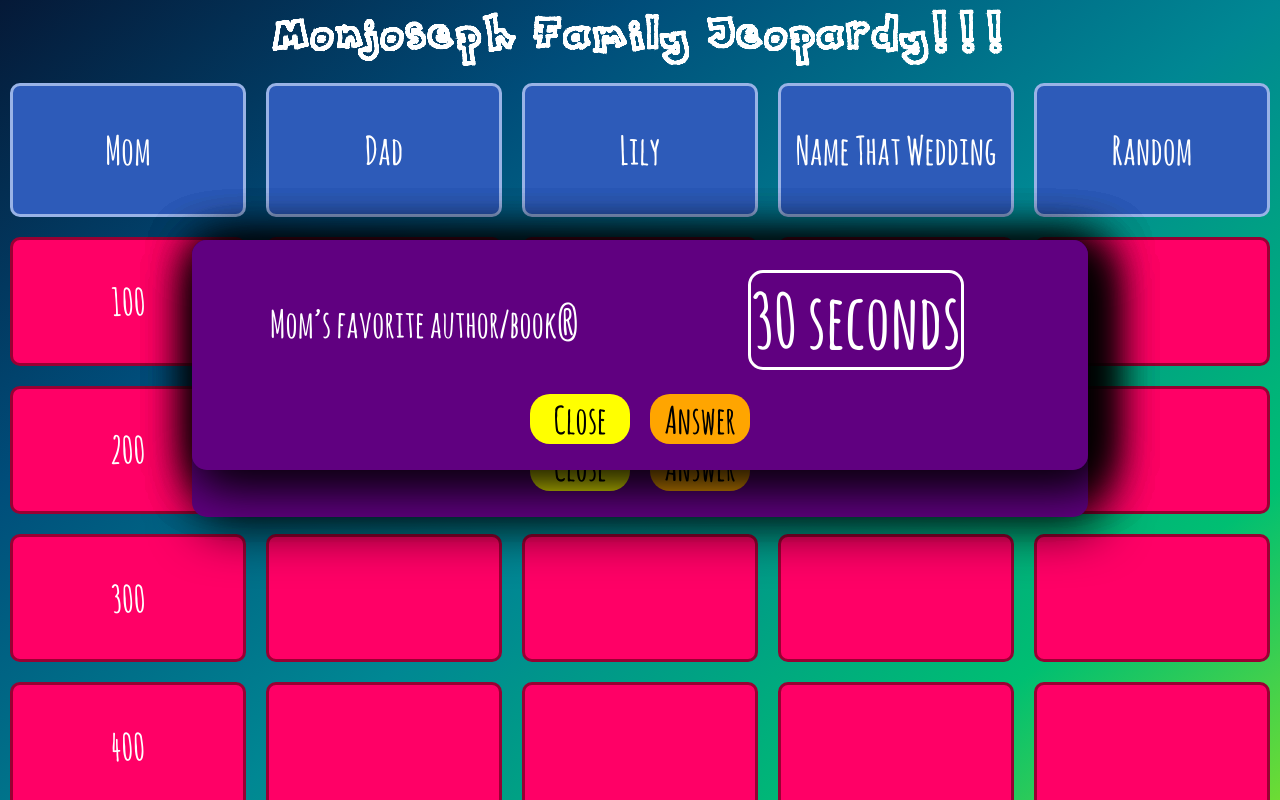
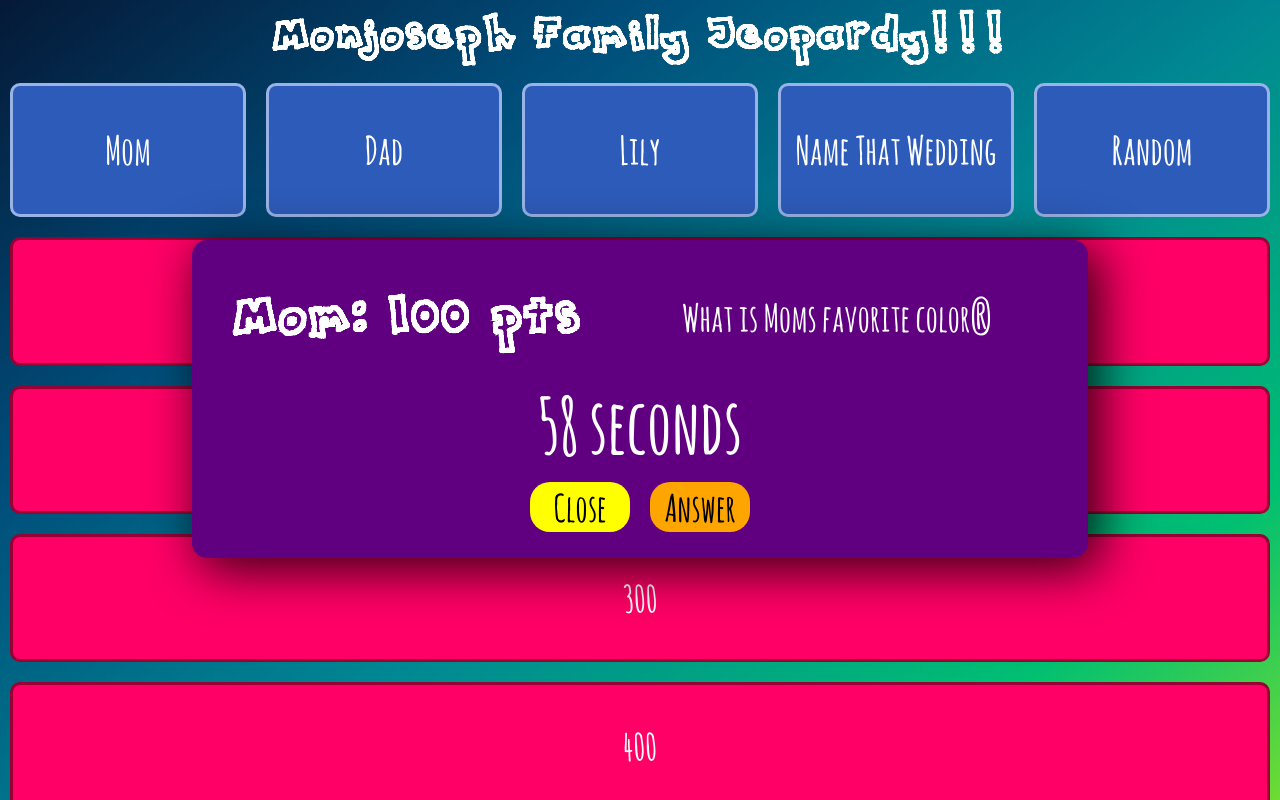
Before and after one commit to InnaMon/jeopardy, a React (Create React App) app: page / in a window 1280 px wide. Both pictures are taken after a click on the element "100". Shown: the top 800 px of the page. Built offline with nearby package versions, Linux system fonts and the light colour scheme.

Commit message:
have a working modal that pops up when card is clicked with a reset timer of 60 seconds ands closes when close button is hit

```diff
--- a/src/App.js
+++ b/src/App.js
@@ -48,6 +48,30 @@ class App extends Component {
     timerTime: 60
   }
 
+  // shouldComponentUpdate ( nextProps, nextState ) {
+  //   if (this.state.cards === nextState.cards &&
+  //     this.state.showModal === nextState.showModal &&
+  //     this.state.answered === nextState.answered &&
+  //     this.state.showAnswer === nextState.showAnswer &&
+  //     this.state.timerTime !== nextState.timerTime) {
+  //       return false;
+  //     } else {
+  //       return true;
+  //     }
+  // }
+
+  // shouldComponentUpdate ( nextProps, nextState ) {
+  //   if (this.state === nextState ) {
+  //       return false;
+  //     } else {
+  //       return true;
+  //     }
+  // }
+
+  // componentDidUpdate () {
+  //   console.log('[App] DidUpdate');
+  // }
+
   showModalHandler = value => {
     this.setState({
       showModal: value
@@ -55,12 +79,20 @@ class App extends Component {
     this.resetCountDown();
   }
 
-  hideModalHandler = value => {
-    // e.stopPropagation();
+  // hideModalHandler = value => {
+  //   this.setState({
+  //     showModal: 0
+  //   });
+  //   console.log('close modal');
+  // }
+
+  hideModalHandler = e => {
+    e.stopPropagation()
     this.setState({
       showModal: 0
     });
     // this.resetCountDown();
+    console.log('close modal');
   }
 
   showAnswerHandler = (e) => {
@@ -92,25 +124,6 @@ class App extends Component {
   // TO DO: assess this code https://codesandbox.io/s/pkjvy72mw0
 
   render() {
-    // const cards = this.state.cards.map((card, i) => {
-    //   return <Card
-    //   key={this.state.cards[i]}
-    //   title={this.state.cards[i].title}
-    //   modalHeader={this.state.cards[i].modalHeader}
-    //   question={this.state.cards[i].question}
-    //   answer={this.state.cards[i].answer}
-    //   id={this.state.cards[i].id}
-    //   // handleModal={this.modalHandler}
-    //   showModal={this.state.showModal}
-    //   showModalHandler = {this.showModalHandler}
-    //   hideModal = {this.hideModalHandler}
-    //   answered={this.state.answered}
-    //   answerButton={this.showAnswerHandler}
-    //   showAnswer={this.state.showAnswer}
-    //   timerTime={this.state.timerTime}
-    //   startTimer={this.startTimer}
-    //   />
-    // })
 
     const cards = this.state.cards.map((card, i) => {
       console.log('card', card);
@@ -121,8 +134,8 @@ class App extends Component {
       question={card.question}
       answer={card.answer}
       id={card.id}
-      showModal={this.state.showModal}
-      showModalHandler = {this.showModalHandler}
+      showModal={this.state.showModal === card.id}
+      showModalHandler = {() => this.showModalHandler(card.id)}
       hideModal = {this.hideModalHandler}
       answered={this.state.answered}
       answerButton={this.showAnswerHandler}
@@ -150,7 +163,7 @@ class App extends Component {
             {cards}
           </div>
 
-          <div className="column">
+          {/* <div className="column">
           <Card>200</Card>
           <Card>200</Card>
           <Card>200</Card>
@@ -180,7 +193,7 @@ class App extends Component {
           <Card>200</Card>
           <Card>200</Card>
           <Card>200</Card>
-          </div>
+          </div> */}
 
         </div>
 
--- a/src/components/Card/Card.js
+++ b/src/components/Card/Card.js
@@ -4,27 +4,28 @@ import './Card.css';
 
 class Card extends Component {
     render() {
-        console.log('Card comp props', this.props);
+        console.log('card comp props', this.props);
         return (
             <div
             className={"card " + (!this.props.answered ? "notAnsweredCard" : "answeredCard")}
-            // showModal={this.props.showModal === this.props.id}
-            onClick={() => this.props.showModalHandler(this.props.id)}>
+            // id={this.props.id}
+            onClick={this.props.showModalHandler}
+            // showModal={this.props.showModal}
+            >
             <p>{this.props.title}</p>
-            <Modal
-              id={this.props.id}
-              showModal={this.props.showModal}
-              hideModal={this.props.hideModal}
-              header={this.props.header}
-              question={this.props.question}
-              answer={this.props.answer}
-            //   showModal={this.props.showModal === this.props.id}
-            //   hideModal={() => this.props.hideModal(this.props.id)}
-            //   onClose={this.props.onClose}
-              answerButton={this.props.answerButton}
-              showAnswer={this.props.showAnswer}
-              timerTime={this.props.timerTime}
-              startTimer={this.props.startTimer}
+            <Modal {...this.props}
+            //   showModal={this.props.showModal}
+            //   header={this.props.modalHeader}
+            //   question={this.props.question}
+            //   answer={this.props.answer}
+            //   id={this.props.id}
+            //   showModal={this.props.showModal}
+            //   hideModal={this.props.hideModal}
+            //   answered={this.props.answered}
+            //   answerButton={this.props.answerButton}
+            //   showAnswer={this.props.showAnswer}
+            //   timerTime={this.props.timerTime}
+            //   startTimer={this.props.startTimer}
             >
             </Modal>
             </div>
--- a/src/components/Modal/Modal.css
+++ b/src/components/Modal/Modal.css
@@ -47,6 +47,9 @@
 .text {
     width: 50%;
     margin: auto;
+    /* border: 3px solid white;
+    border-radius: 15px;
+    box-sizing: border-box; */
 }
 
 .timer {
--- a/src/components/Modal/Modal.js
+++ b/src/components/Modal/Modal.js
@@ -3,19 +3,21 @@ import Timer from '../Timer/Timer';
 import './Modal.css'
 
 class Modal extends Component {
-    // onClose = e => {
-    //     this.props.hideModal && this.props.hideModal();
-    // };
 
-    // onClose = key => {
-    //     this.props.showModal && this.props.hideModal(key);
-    // };
+    // shouldComponentUpdate ( nextProps, nextState ) {
+    //     if (this.props.timerTime !== nextProps.timerTime ) {
+    //         return false;
+    //       } else {
+    //         return true;
+    //       }
+    //   }
+
+    //   componentDidUpdate () {
+    //     console.log('[Modal] DidUpdate');
+    //   }
 
     render() {
-        // if(!this.props.showModal) {
-        //     return null;
-        // }
-        console.log('this.props.showModal', this.props.showModal)
+        console.log('Modal props', this.props)
 
         let answer = null;
         if(this.props.showAnswer) {
@@ -25,9 +27,8 @@ class Modal extends Component {
       return (
         this.props.showModal ?
         <div className="Modal">
-
+            <h1>{this.props.modalHeader}</h1>
             <div className="text">
-                <h1>{this.props.header}</h1>
                 <p>{this.props.question}</p>
                 <p>{answer}</p>
             </div>
@@ -39,7 +40,7 @@ class Modal extends Component {
             <div className="button">
                 {/* <button className="closeButton" onClose={e => this.onClose(e)}>Close</button> */}
                 {/* <button className="closeButton" onClick={() => this.props.hideModal(this.props.id)} showModal = {this.props.showModal === this.props.id} >Close</button> */}
-                <button className="closeButton" onClick={() => this.props.hideModal(this.props.id)} >Close</button>
+                <button className="closeButton" onClick={e => this.props.hideModal(e)}>Close</button>
                 <button className="answerButton" onClick={e => this.props.answerButton(e)}>Answer</button>
             </div>
 
--- a/src/components/Timer/Timer.css
+++ b/src/components/Timer/Timer.css
@@ -2,7 +2,7 @@
     font-size: 2em;
     margin: auto;
     width: 50%;
-    border: 3px solid white;
-    border-radius: 15px;
-    box-sizing: border-box;
+    /* border: 3px solid white;
+    border-radius: 15px; */
+    /* box-sizing: border-box; */
 }
```
